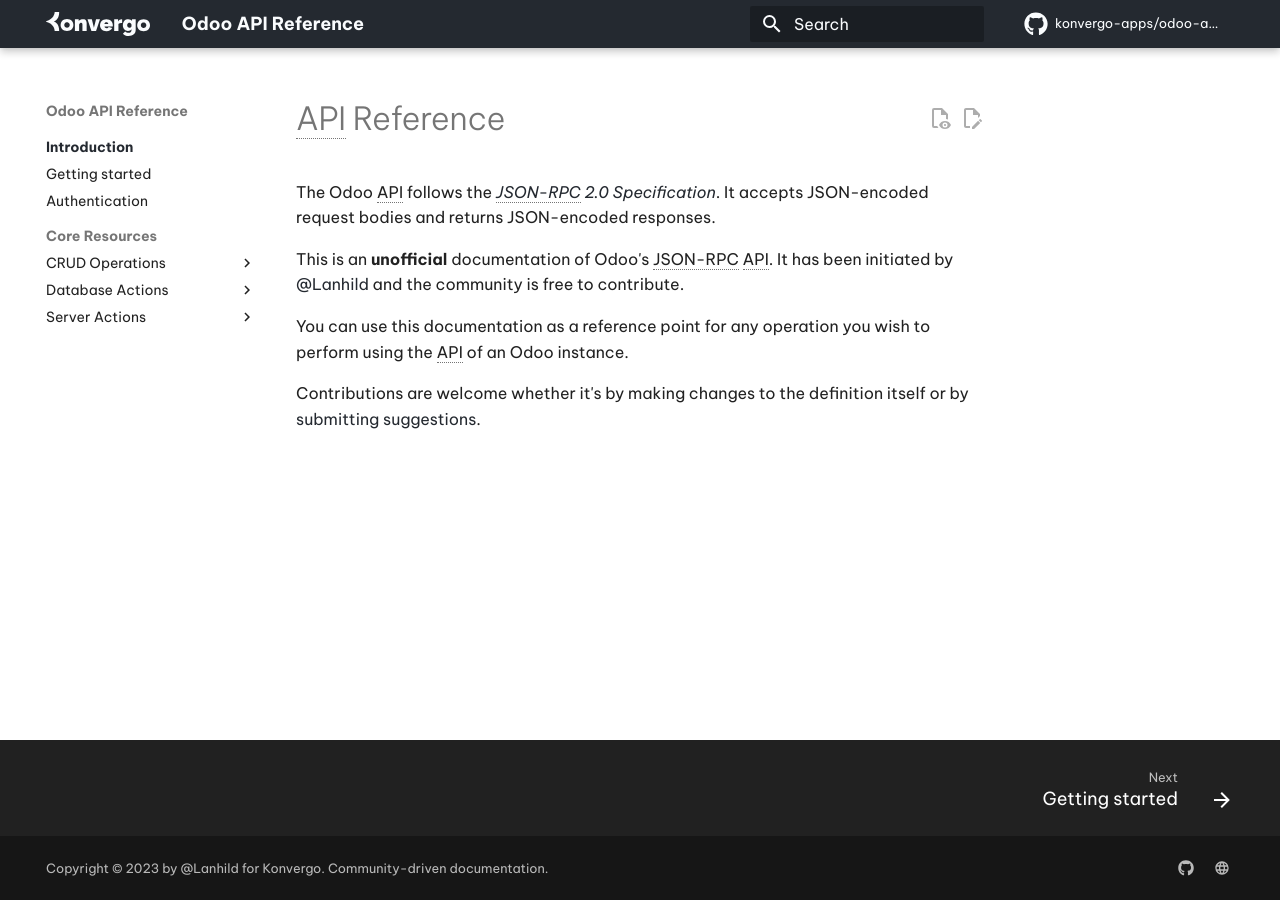
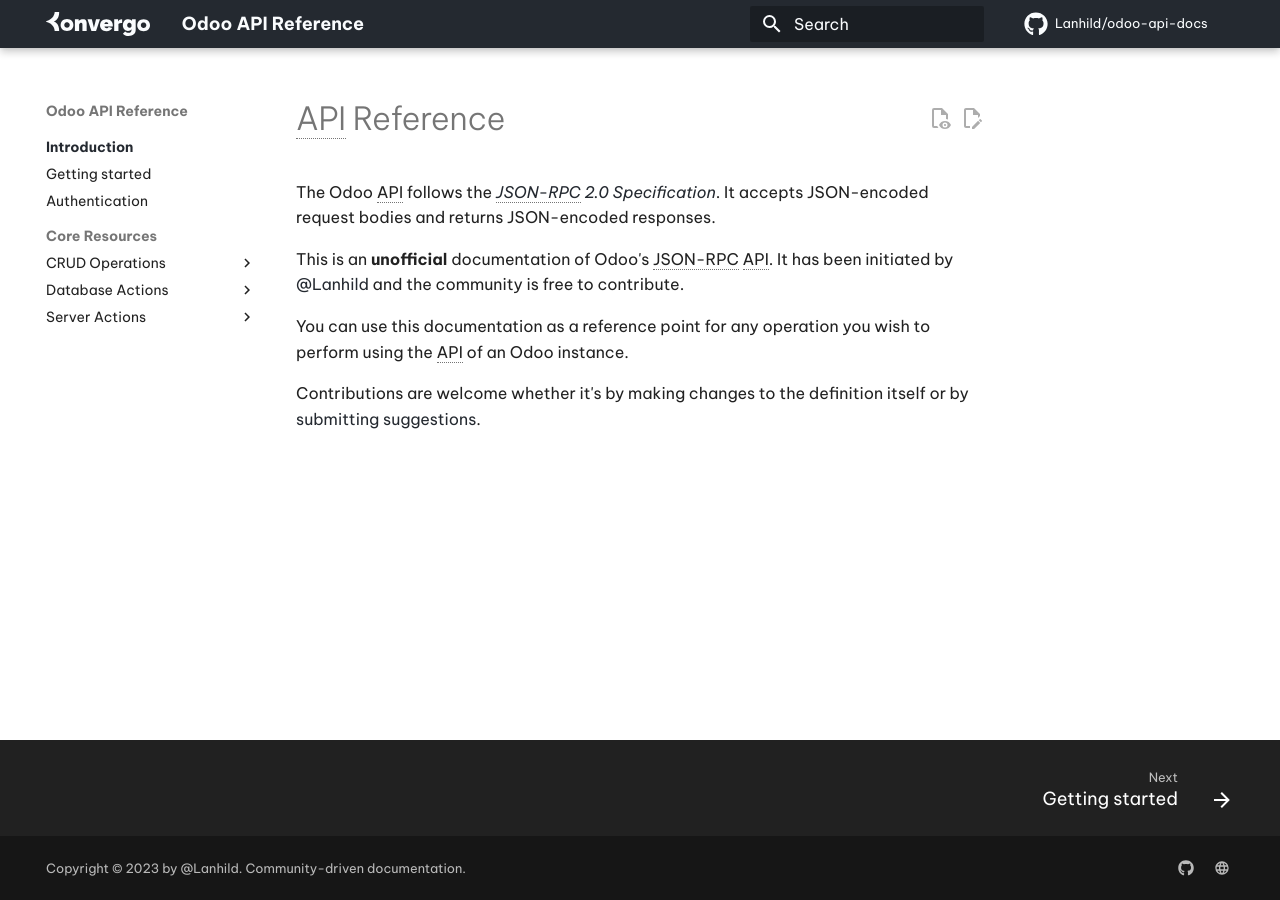
Before and after one commit to Lanhild/odoo-api-docs, an MkDocs documentation site: the page built from docs/index.md, in a window 1280 px wide. Built offline with MkDocs 1.6.1 and Material for MkDocs 9.7.7, drawn with Linux system fonts in a browser that asks for light colours; some web fonts are replaced; comment, search, counter and statistics services are not loaded.

Commit message:
Update mkdocs.yml

```diff
--- a/mkdocs.yml
+++ b/mkdocs.yml
@@ -3,11 +3,11 @@
 site_url: https://lanhild.github.io/odoo-api-docs
 site_author: Lanhild
 site_description: >-
-  Unofficial Odoo JSON-RPC HTTP API documentation made by @Lanhild for konvergo.com and the community.
-repo_name: konvergo-apps/odoo-api-docs
-repo_url: https://github.com/konvergo-apps/odoo-api-docs
+  Unofficial Odoo JSON-RPC HTTP API documentation made by @Lanhild for the community.
+repo_name: Lanhild/odoo-api-docs
+repo_url: https://github.com/Lanhild/odoo-api-docs
 edit_uri: edit/main/docs/
-copyright: Copyright &copy; 2023 by @Lanhild for Konvergo. Community-driven documentation.
+copyright: Copyright &copy; 2023 by @Lanhild. Community-driven documentation.
 
 # Theme configuration
 theme:
```
